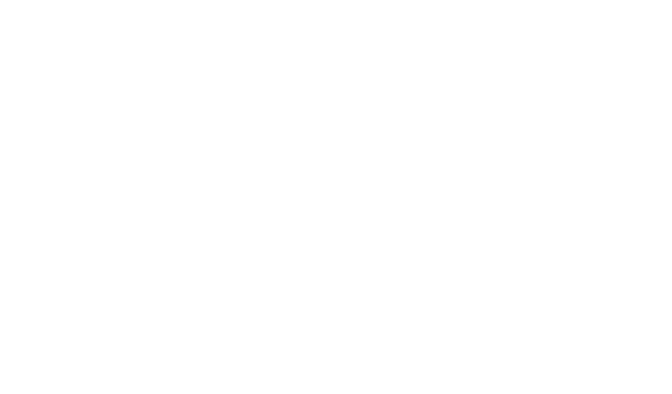
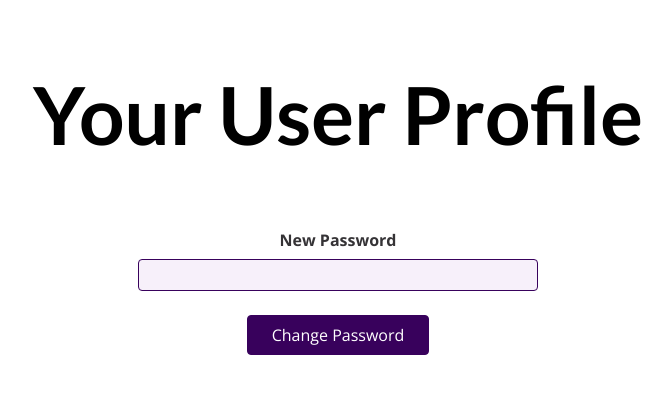
Before and after one commit to krupa2029/Authentication-React, a React (Create React App) app: page /profile in a window 1280 px wide. Shown: the top 394 px of the page, without its empty margins (302-974 px from the left). Built offline with nearby package versions, Linux system fonts and the light colour scheme.

Commit message:
Add: Change-Password Form in Profile-Page

```diff
--- a/src/App.js
+++ b/src/App.js
@@ -1,20 +1,25 @@
-import { Switch, Route } from 'react-router-dom';
-import HomePage from './pages/HomePage';
-import Layout from './components/Layout/Layout';
-import AuthPage from './pages/AuthPage';
+import { Switch, Route } from "react-router-dom";
+import HomePage from "./pages/HomePage";
+import Layout from "./components/Layout/Layout";
+import AuthPage from "./pages/AuthPage";
+import UserProfile from './components/Profile/UserProfile';
+
 
 function App() {
   return (
     <Layout>
-    <Switch>
-      <Route path='/' exact>
-        <HomePage />
-      </Route>
-      <Route path='/auth'>
+      <Switch>
+        <Route path="/" exact>
+          <HomePage />
+        </Route>
+        <Route path="/auth">
           <AuthPage />
         </Route>
-    </Switch>
-  </Layout>
+        <Route path="/profile">
+          <UserProfile />
+        </Route>
+      </Switch>
+    </Layout>
   );
 }
 
--- /dev/null
+++ b/src/components/Profile/ProfileForm.js
@@ -0,0 +1,17 @@
+import classes from './ProfileForm.module.css';
+
+const ProfileForm = () => {
+  return (
+    <form className={classes.form}>
+      <div className={classes.control}>
+        <label htmlFor='new-password'>New Password</label>
+        <input type='password' id='new-password' />
+      </div>
+      <div className={classes.action}>
+        <button>Change Password</button>
+      </div>
+    </form>
+  );
+}
+
+export default ProfileForm;
--- /dev/null
+++ b/src/components/Profile/ProfileForm.module.css
@@ -0,0 +1,45 @@
+.form {
+  width: 95%;
+  max-width: 25rem;
+  margin: 2rem auto;
+}
+
+.control {
+  margin-bottom: 0.5rem;
+}
+
+.control label {
+  font-weight: bold;
+  margin-bottom: 0.5rem;
+  color: #353336;
+  display: block;
+}
+
+.control input {
+  display: block;
+  font: inherit;
+  width: 100%;
+  border-radius: 4px;
+  border: 1px solid #38015c;
+  padding: 0.25rem;
+  background-color: #f7f0fa;
+}
+
+.action {
+  margin-top: 1.5rem;
+}
+
+.action button {
+  font: inherit;
+  cursor: pointer;
+  padding: 0.5rem 1.5rem;
+  border-radius: 4px;
+  background-color: #38015c;
+  color: white;
+  border: 1px solid #38015c;
+}
+
+.action button:hover {
+  background-color: #540d83;
+  border-color: #540d83;
+}
--- a/src/components/Profile/UserProfile.js
+++ b/src/components/Profile/UserProfile.js
@@ -1,9 +1,11 @@
+import ProfileForm from './ProfileForm';
 import classes from "./UserProfile.module.css";
 
 const UserProfile = () => {
   return (
     <section className={classes.profile}>
       <h1>Your User Profile</h1>
+      <ProfileForm />
     </section>
   );
 };
```
